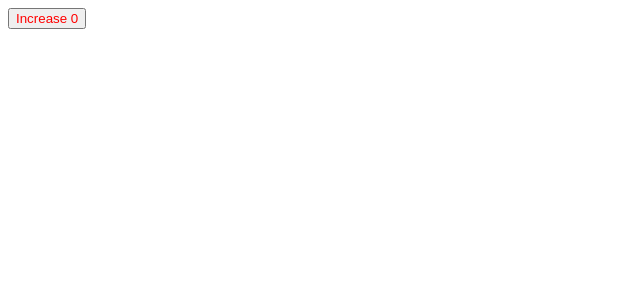
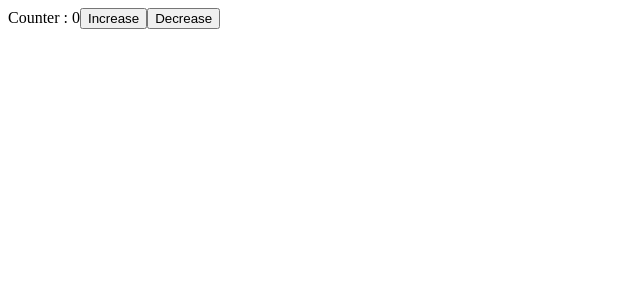
Before and after one commit to iBoukhenna/reactjs-masterclass, a React (Vite) app: page / in a window 1280 px wide. Shown: the top 300 px of the page, without its empty margins (0-640 px from the left). Built offline with nearby package versions, Linux system fonts and the light colour scheme.

Commit message:
first useReducer

```diff
--- a/src/index.jsx
+++ b/src/index.jsx
@@ -1,36 +1,27 @@
 import { createRoot } from 'react-dom/client'
-import React, { useLayoutEffect, useCallback, useState, useRef } from 'react'
+import React, { useReducer } from 'react'
 
-function wait(duration) {
-    const t = Date.now()
-    while (true) {
-        if (Date.now() - t > duration) {
-            return true
-        }
+function reducer (state, action) {
+    switch (action.type) {
+        case 'increase':
+            return state + 1;
+        case 'decrease':
+            if (state <= 0) {
+                return state;
+            }
+            return state - 1;
+        default:
+            throw new Error("L'action " + action.type + " est inconnue")
     }
-
 }
 
 function App () {
-    const [count, setCount] = useState(0)
-    const button = useRef(null)
-
-    const increase = useCallback(() => {
-        setCount(c => c + 1)
-    }, [])
-
-    // useEffect is async but useLayoutEffect is sync
-    // useLayoutEffect for DOM manup otherwise use useEffect
-    useLayoutEffect(() => {
-        if (count % 2 === 0) {
-            button.current.style.color = 'red'
-        } else {
-            button.current.style.color = 'green'
-        }
-    }, [count])
+    const [count, dispatch] = useReducer(reducer, 0)
 
     return <div>
-        <button ref={button} onClick={increase}>Increase {count}</button>
+        Counter : {count}
+        <button onClick={() => dispatch({type: 'increase'})}>Increase</button>
+        <button onClick={() => dispatch({type: 'decrease'})}>Decrease</button>
     </div>
 }
 
```
